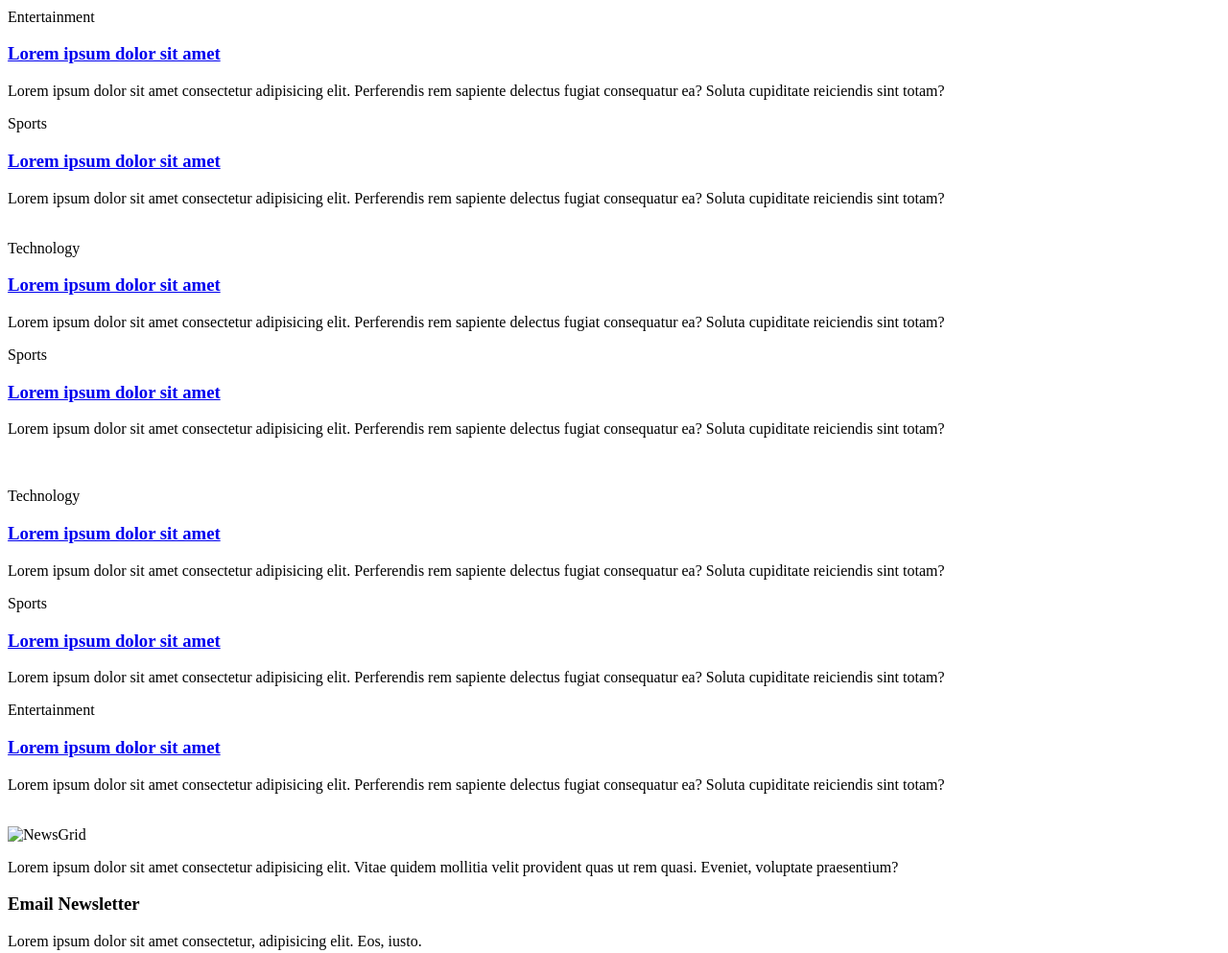
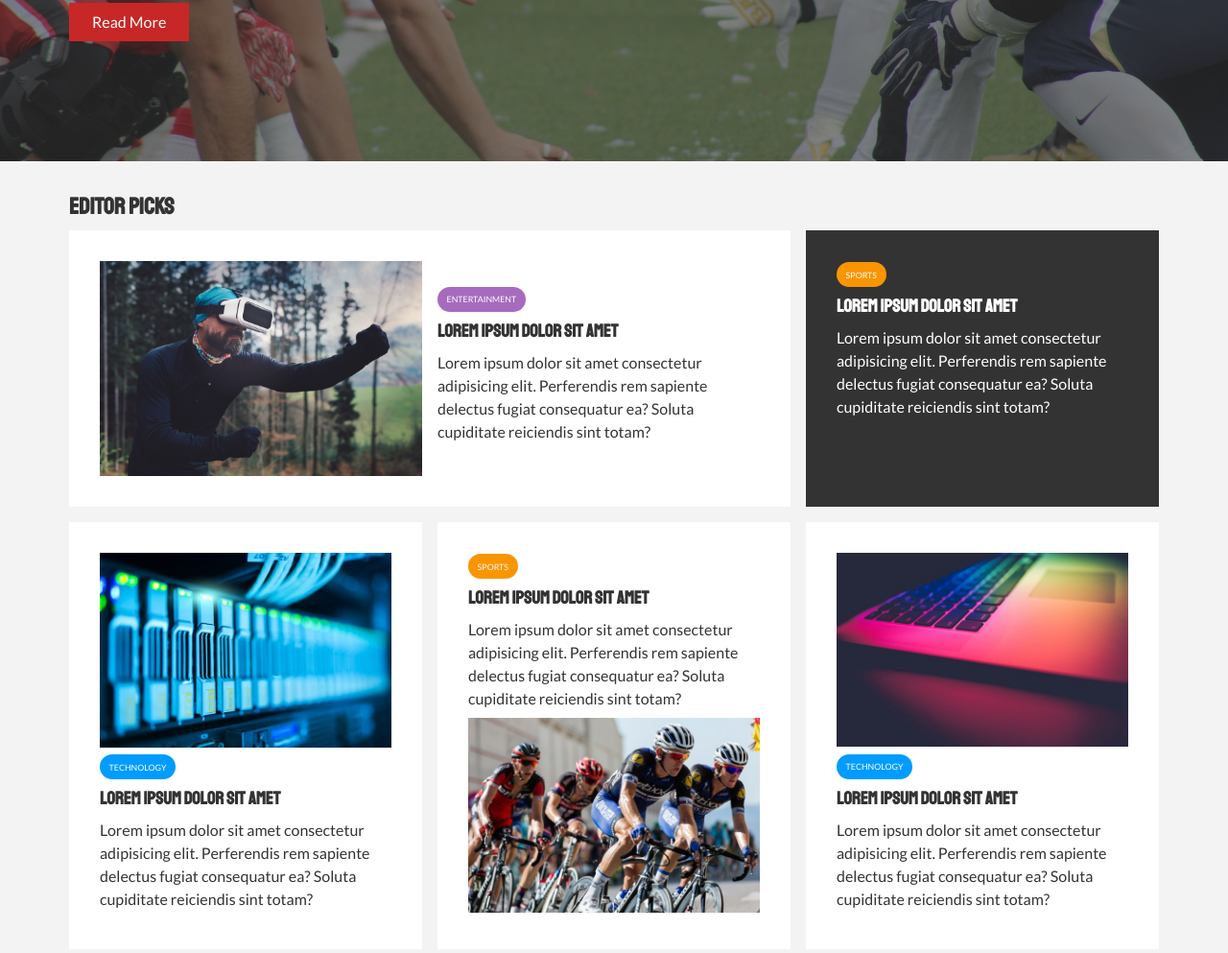
Before and after one commit to FloatingMind12/newsgridsite, a plain HTML site: page index.html in a window 1280 px wide. Shown: the part 370-1363 px from the top of the page at 96% size. Drawn offline with Linux system fonts and the light colour scheme; the site is published under a folder, as on GitHub Pages, so addresses that start at the root find nothing.

Commit message:
Update Links

```diff
--- a/about.html
+++ b/about.html
@@ -14,18 +14,18 @@
     <link rel="preconnect" href="https://fonts.googleapis.com">
     <link rel="preconnect" href="https://fonts.gstatic.com" crossorigin>
     <link href="https://fonts.googleapis.com/css2?family=Lato&family=Roboto&family=Staatliches&display=swap" rel="stylesheet">
-    <link rel="stylesheet" href="/css/style.css" />
+    <link rel="stylesheet" href="./css/style.css" />
     <link
       rel="stylesheet"
-      href="/css/mobile.css"
+      href="./css/mobile.css"
       media="only screen and (max-width:768px)"
     />
-    <link rel="shortcut icon" type="image/x-icon" href="/favicon.ico" />
+    <link rel="shortcut icon" type="image/x-icon" href="./favicon.ico" />
   </head>
   <body>
     <nav id="main-nav">
       <div class="container">
-        <img src="/img/logo.png" alt="NewsGrid" class="logo" />
+        <img src="./img/logo.png" alt="NewsGrid" class="logo" />
         <div class="social">
           <a href="https://facebook.com" target="_blank"
             ><i class="fab fa-facebook fa-2x"></i
@@ -67,7 +67,7 @@
     <footer id="main-footer" class="py-2">
       <div class="container footer-container">
         <div>
-          <img src="/img/logo_light.png" alt="NewsGrid">
+          <img src="./img/logo_light.png" alt="NewsGrid">
           <p>Lorem ipsum dolor sit amet consectetur adipisicing elit. Vitae quidem mollitia velit provident quas ut rem quasi. Eveniet, voluptate praesentium?</p>
         </div>
         <div>
--- a/index.html
+++ b/index.html
@@ -14,18 +14,18 @@
     <link rel="preconnect" href="https://fonts.googleapis.com">
     <link rel="preconnect" href="https://fonts.gstatic.com" crossorigin>
     <link href="https://fonts.googleapis.com/css2?family=Lato&family=Roboto&family=Staatliches&display=swap" rel="stylesheet">
-    <link rel="stylesheet" href="/css/style.css" />
+    <link rel="stylesheet" href="./css/style.css" />
     <link
       rel="stylesheet"
-      href="/css/mobile.css"
+      href="./css/mobile.css"
       media="only screen and (max-width:768px)"
     />
-    <link rel="shortcut icon" type="image/x-icon" href="/favicon.ico" />
+    <link rel="shortcut icon" type="image/x-icon" href="./favicon.ico" />
   </head>
   <body>
     <nav id="main-nav">
       <div class="container">
-        <img src="/img/logo.png" alt="NewsGrid" class="logo" />
+        <img src="./img/logo.png" alt="NewsGrid" class="logo" />
         <div class="social">
           <a href="https://facebook.com" target="_blank"
             ><i class="fab fa-facebook fa-2x"></i
@@ -65,7 +65,7 @@
         <h2>Editor Picks</h2>
         <div class="articles-container">
           <article class="card">
-            <img src="/img/articles/ent1.jpg" alt="">
+            <img src="./img/articles/ent1.jpg" alt="">
             <div>
               <div class="category category-ent">Entertainment</div>
               <h3><a href="article.html">Lorem ipsum dolor sit amet</a></h3>
@@ -78,7 +78,7 @@
             <p>Lorem ipsum dolor sit amet consectetur adipisicing elit. Perferendis rem sapiente delectus fugiat consequatur ea? Soluta cupiditate reiciendis sint totam?</p>
           </article>
           <article class="card">
-            <img src="/img/articles/tech1.jpg" alt="">
+            <img src="./img/articles/tech1.jpg" alt="">
             <div class="category category-tech">Technology</div>
             <h3><a href="article.html">Lorem ipsum dolor sit amet</a></h3>
             <p>Lorem ipsum dolor sit amet consectetur adipisicing elit. Perferendis rem sapiente delectus fugiat consequatur ea? Soluta cupiditate reiciendis sint totam?</p>
@@ -87,10 +87,10 @@
             <div class="category category-sports">Sports</div>
             <h3><a href="article.html">Lorem ipsum dolor sit amet</a></h3>
             <p>Lorem ipsum dolor sit amet consectetur adipisicing elit. Perferendis rem sapiente delectus fugiat consequatur ea? Soluta cupiditate reiciendis sint totam?</p>
-            <img src="/img/articles/sports1.jpg" alt="">
+            <img src="./img/articles/sports1.jpg" alt="">
           </article>
           <article class="card">
-            <img src="/img/articles/tech2.jpg" alt="">
+            <img src="./img/articles/tech2.jpg" alt="">
             <div class="category category-tech">Technology</div>
             <h3><a href="article.html">Lorem ipsum dolor sit amet</a></h3>
             <p>Lorem ipsum dolor sit amet consectetur adipisicing elit. Perferendis rem sapiente delectus fugiat consequatur ea? Soluta cupiditate reiciendis sint totam?</p>
@@ -106,7 +106,7 @@
               <h3><a href="article.html">Lorem ipsum dolor sit amet</a></h3>
               <p>Lorem ipsum dolor sit amet consectetur adipisicing elit. Perferendis rem sapiente delectus fugiat consequatur ea? Soluta cupiditate reiciendis sint totam?</p>
             </div>
-            <img src="/img/articles/ent2.jpg" alt="">
+            <img src="./img/articles/ent2.jpg" alt="">
           </article>
         </div>
       </div>
@@ -115,7 +115,7 @@
     <footer id="main-footer" class="py-2">
       <div class="container footer-container">
         <div>
-          <img src="/img/logo_light.png" alt="NewsGrid">
+          <img src="./img/logo_light.png" alt="NewsGrid">
           <p>Lorem ipsum dolor sit amet consectetur adipisicing elit. Vitae quidem mollitia velit provident quas ut rem quasi. Eveniet, voluptate praesentium?</p>
         </div>
         <div>
```
Also changed, not shown: article.html (+6 -6 lines).
